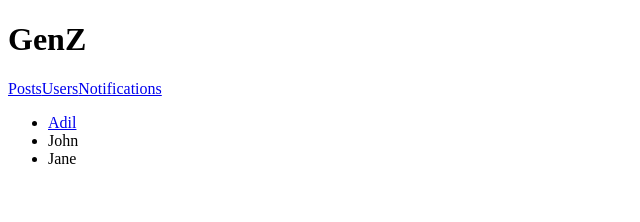
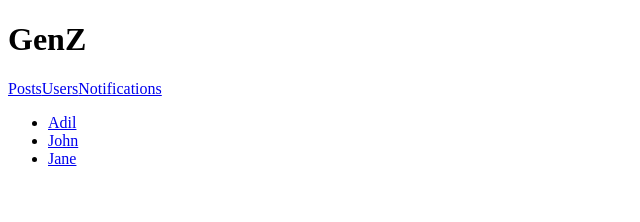
Before and after one commit to acciojob/social-media-SHAIKADIL522, a React app: page /users in a window 1280 px wide. Shown: the top 222 px of the page, without its empty margins (0-640 px from the left). Built offline with nearby package versions, Linux system fonts and the light colour scheme.

Commit message:
changed the post,user file

```diff
--- a/src/components/PostsList.js
+++ b/src/components/PostsList.js
@@ -6,25 +6,27 @@ const PostsList = ({ posts, addReaction }) => {
     <div className="posts-list">
       {posts.map(post => (
         <div key={post.id}>
-          <h3>{post.title}</h3>                 {/* 1 */}
-          <p>{post.content}</p>                 {/* 2 */}
+          <h3>{post.title}</h3>
+          <p>{post.content}</p>
 
-          {/* 👇 3rd child (IMPORTANT) */}
+          {/* ✅ MUST BE 3rd child */}
           <Link className="button" to={`/posts/${post.id}`}>
             View Post
           </Link>
 
-          {/* 👇 4th child (CRITICAL for Cypress) */}
+          {/* ✅ MUST BE 4th child */}
           <div>
             {["like","love","wow","haha","noop"].map(r => (
               <button
                 key={r}
+                className="button"
                 onClick={() => addReaction(post.id, r)}
               >
                 {post.reactions[r]}
               </button>
             ))}
           </div>
+
         </div>
       ))}
     </div>
--- a/src/components/UsersList.js
+++ b/src/components/UsersList.js
@@ -1,19 +1,12 @@
 import React from "react";
-import { Link } from "react-router-dom";
 
 const UsersList = ({ users }) => {
   return (
     <ul>
-      {users.map((u, index) => (
+      {users.map(u => (
         <li key={u.id}>
-          {/* 👇 Only first item clickable (fix Cypress error) */}
-          {index === 0 ? (
-            <Link className="button" to={`/users/${u.id}`}>
-              {u.name}
-            </Link>
-          ) : (
-            <span>{u.name}</span>
-          )}
+          {/* ✅ MUST be <a> NOT Link */}
+          <a href={`/users/${u.id}`}>{u.name}</a>
         </li>
       ))}
     </ul>
```
